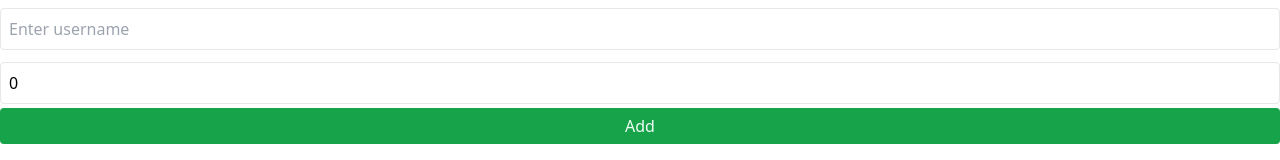
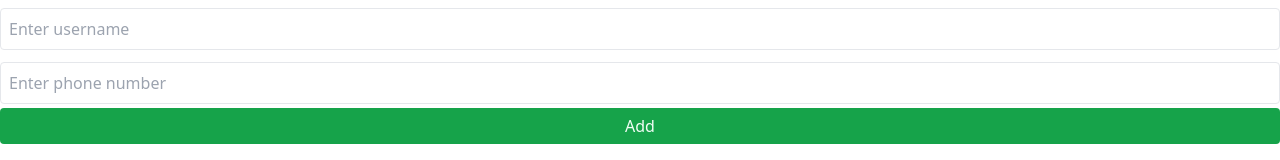
Before and after one commit to HMaroba/next-drizzle, a Next.js app: page /addUser in a window 1280 px wide. Shown: the top 160 px of the page. Built offline with nearby package versions, Linux system fonts and the light colour scheme.

Commit message:
Created users api

```diff
--- a/app/addUser/page.tsx
+++ b/app/addUser/page.tsx
@@ -2,27 +2,27 @@
 import { ChangeEvent, FC, useState } from "react";
 
 interface Props {
-  createUser: (name: string, phone: number) => void;
+  createUser: (name: string, phone: string) => void;
 }
 
 const AddUser: FC<Props> = ({ createUser }) => {
   // State for handling input value
   const [name, setName] = useState("");
-  const [phone, setPhone] = useState(0);
+  const [phone, setPhone] = useState("");
 
   // Event handler for input change
   const handleInput = (e: ChangeEvent<HTMLInputElement>) => {
     setName(e.target.value);
   };
   const handlePhoneInput = (e: ChangeEvent<HTMLInputElement>) => {
-    setPhone(Number(e.target.value)); // Convert string to number
+    setPhone(e.target.value);
   };
 
   // Event handler for adding a new todo
   const handleAdd = async () => {
     await createUser(name, phone);
     setName("");
-    setPhone(0);
+    setPhone("");
   };
 
   // Rendering the AddTodo component
@@ -38,7 +38,7 @@ const AddUser: FC<Props> = ({ createUser }) => {
       />
       <input
         type="number"
-        placeholder="Enter description"
+        placeholder="Enter phone number"
         className="w-full px-2 py-2 border border-gray-200 mt-2 rounded outline-none"
         onChange={handlePhoneInput}
         value={phone}
```
